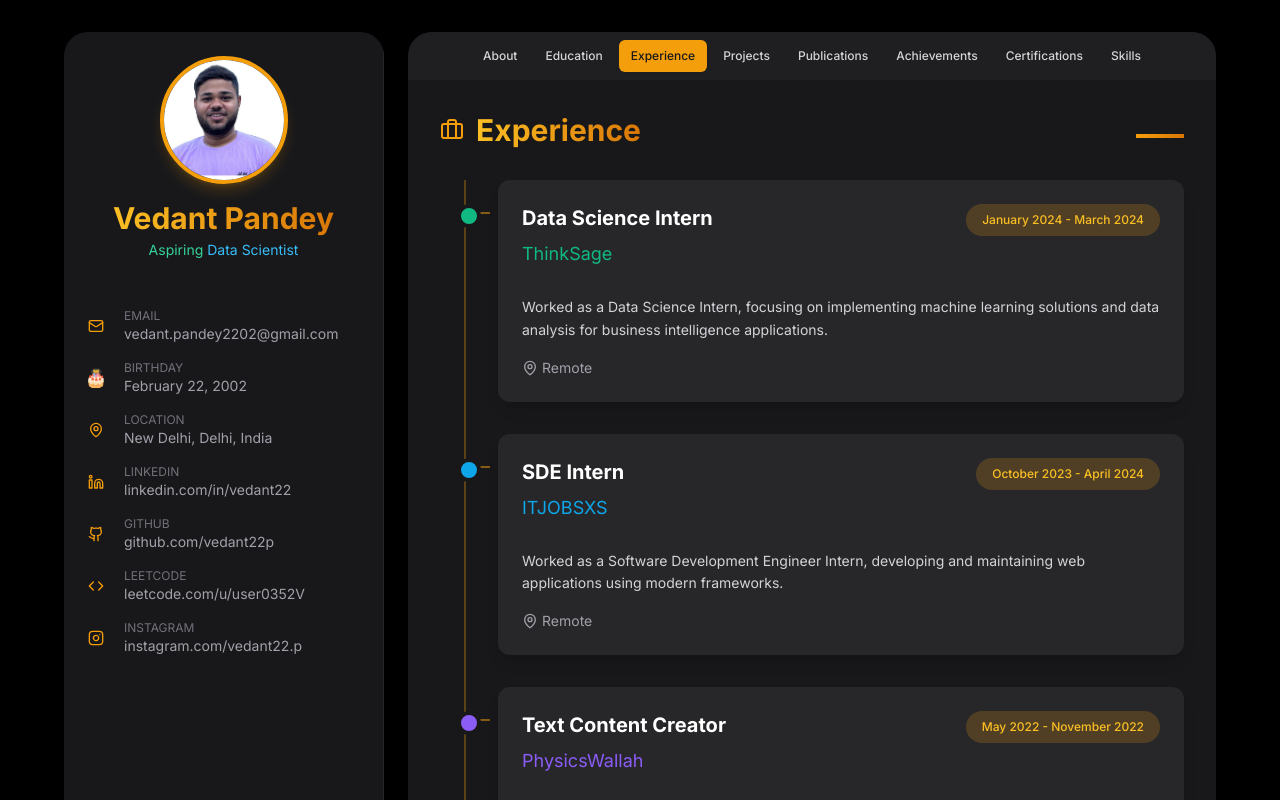
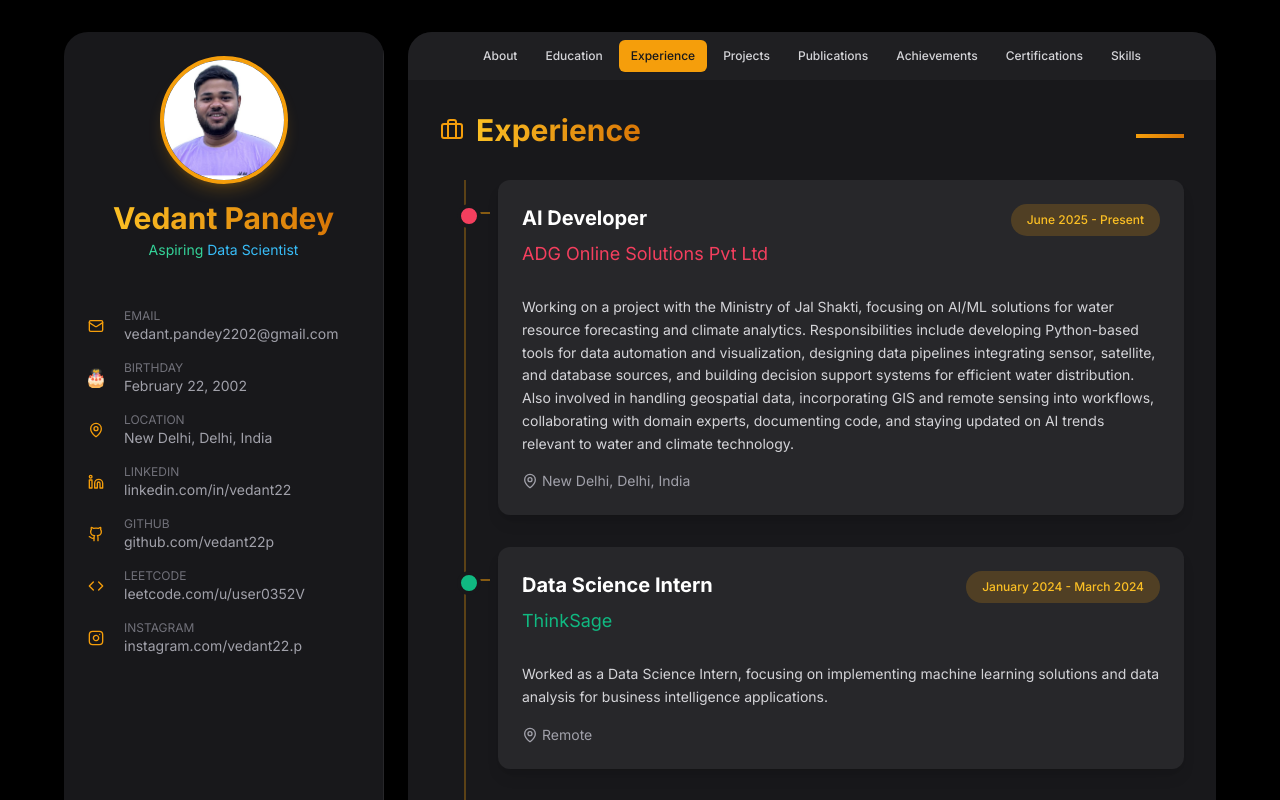
Before and after one commit to vedant22p/portfolio-website, a Next.js app: page / in a window 1280 px wide. Both pictures are taken after a click on the button "Experience". Shown: the top 800 px of the page. Built offline with nearby package versions, Linux system fonts and the light colour scheme.

Commit message:
Update experience-section.tsx

```diff
--- a/components/sections/experience-section.tsx
+++ b/components/sections/experience-section.tsx
@@ -8,6 +8,17 @@ export default function ExperienceSection() {
   const { ref, controls } = useScrollAnimation({ once: false, amount: 0.1 })
 
   const experience = [
+    {
+      position: "AI Developer",
+      company: "ADG Online Solutions Pvt Ltd",
+      period: "June 2025 - Present",
+      location: "New Delhi, Delhi, India",
+      description:
+        "Working on a project with the Ministry of Jal Shakti, focusing on AI/ML solutions for water resource forecasting and climate analytics. Responsibilities include developing Python-based tools for data automation and visualization, designing data pipelines integrating sensor, satellite, and database sources, and building decision support systems for efficient water distribution. Also involved in handling geospatial data, incorporating GIS and remote sensing into workflows, collaborating with domain experts, documenting code, and staying updated on AI trends relevant to water and climate technology.",
+      status: "Ongoing",
+      dotColor: "bg-rose-500",
+      companyColor: "text-rose-500",
+    },
     {
       position: "Data Science Intern",
       company: "ThinkSage",
```
